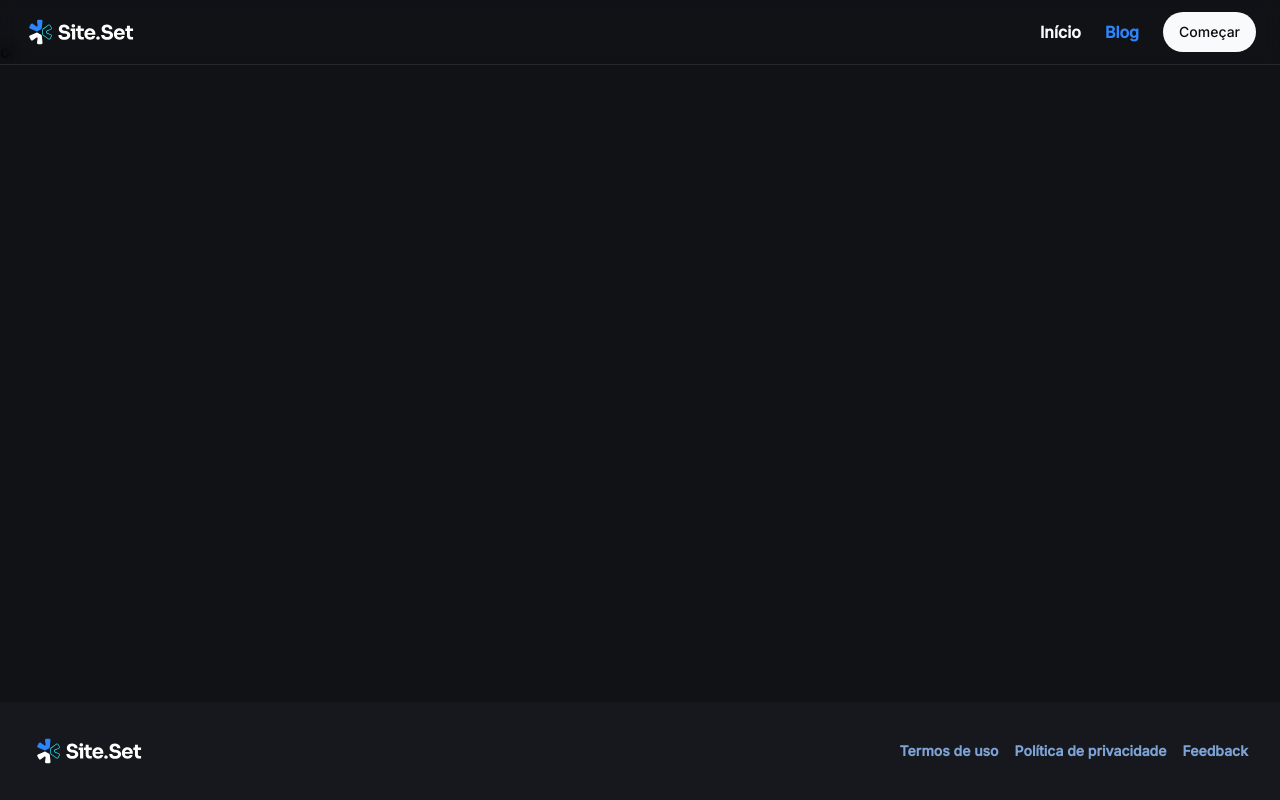
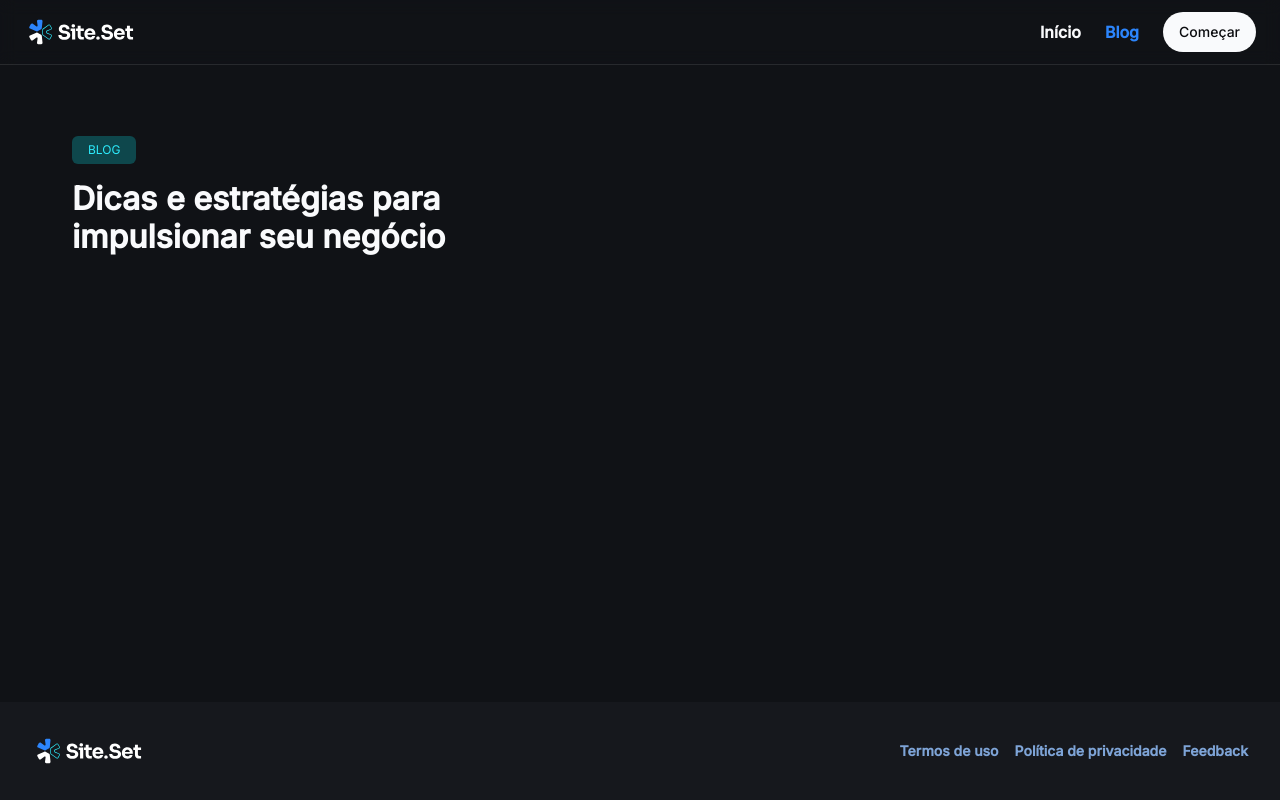
Before and after one commit to felipeisraelsantos/site-blog, a Next.js app: page /blog in a window 1280 px wide. Built offline with nearby package versions, Linux system fonts and the light colour scheme; a web font is replaced by a local one.

Commit message:
feat: criando pagina de blog

```diff
--- a/src/components/active-link/active-link.tsx
+++ b/src/components/active-link/active-link.tsx
@@ -14,7 +14,7 @@
 
   return (
     <Link
-      href="/"
+      href={href}
       className={cn(
         "text-action-sm transition-colors hover:text-blue-200",
         isCurrentPah ? "text-blue-200" : "text-gray-100"
--- a/src/pages/blog/index.tsx
+++ b/src/pages/blog/index.tsx
@@ -1,7 +1,25 @@
-export default function Blog(){
-    return (
-        <div>
-            oi
+export default function BlogPage() {
+  return (
+    <div className="flex flex-col py-24 flex-grow h-full">
+      <header className="">
+        <div className="container space-y-6 flex flex-col items-start justify-between md:flex-row md:items-end lg:items-end">
+          <div className="flex flex-col gap-4 md:px-0">
+            {/* TAG */}
+            <span className="text-body-tag text-cyan-100 w-fit rounded-md text-center md:text-left py-2 px-4 bg-cyan-300">
+              BLOG
+            </span>
+
+            {/* Titulo */}
+            <h1 className="text-balance text-start md:text-left text-heading-lg md:text-heading-xl max-w-2xl text-gray-100">
+              Dicas e estratégias para impulsionar seu negócio
+            </h1>
+          </div>
         </div>
-    )
+      </header>
+
+      {/* Search */}
+
+      {/* Listagem de posts */}
+    </div>
+  );
 }
```
